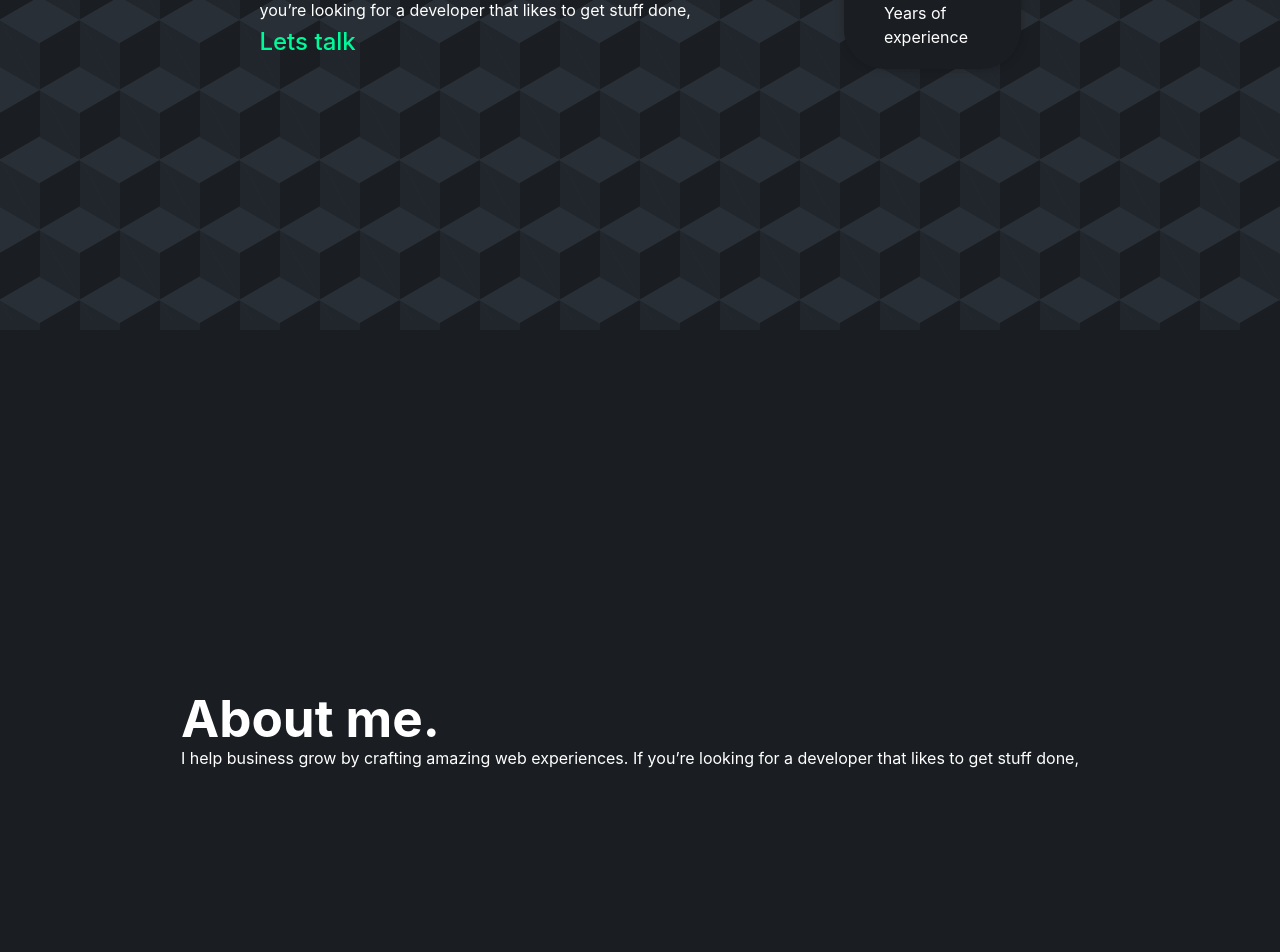
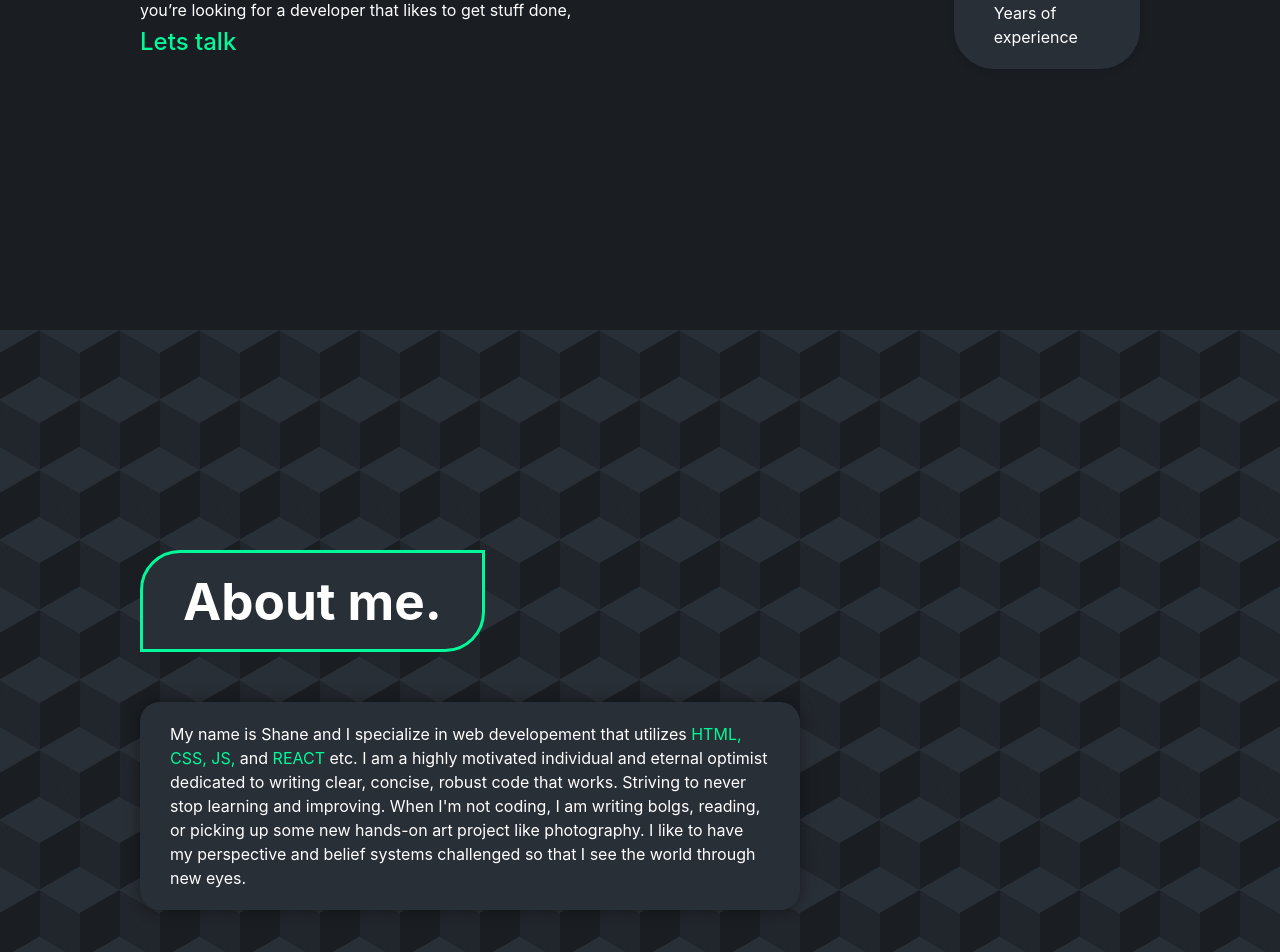
Before and after one commit to ShaneSaw1705/devportfolio, a React (Vite) app: page / in a window 1280 px wide. Shown: the part 470-1422 px from the top of the page. Built offline with nearby package versions, Linux system fonts and the light colour scheme.

Commit message:
Fixed the scaling issue

```diff
--- a/src/assets/AboutMe.jsx
+++ b/src/assets/AboutMe.jsx
@@ -5,14 +5,22 @@ export const AboutMe = () => {
     <div className="about-me-container">
       <div className="content">
         <div className="header">
-          <div>
+          <div className="about-me-section">
             <h1>About me.</h1>
-            <p>
-              I help business grow by crafting amazing web experiences. If
-              you’re looking for a developer that likes to get stuff done,
-            </p>
+            <div className="about-me">
+              <p>
+                My name is Shane and I specialize in web developement that
+                utilizes <span>HTML, CSS, JS,</span> and <span>REACT</span> etc.
+                I am a highly motivated individual and eternal optimist
+                dedicated to writing clear, concise, robust code that works.
+                Striving to never stop learning and improving. When I'm not
+                coding, I am writing bolgs, reading, or picking up some new
+                hands-on art project like photography. I like to have my
+                perspective and belief systems challenged so that I see the
+                world through new eyes.
+              </p>
+            </div>
           </div>
-          <img src="" alt="" />
         </div>
       </div>
     </div>
--- a/src/assets/NavBar.jsx
+++ b/src/assets/NavBar.jsx
@@ -14,7 +14,7 @@ export const NavBar = () => {
             <a href="#">Instagram</a>
           </li>
           <li>
-            <a href="#">Github</a>
+            <a href="https://github.com/ShaneSaw1705">Github</a>
           </li>
           <li>
             <a href="#">LinkedIn</a>
--- a/src/css/AboutMe.css
+++ b/src/css/AboutMe.css
@@ -1,11 +1,90 @@
 .about-me-container {
   width: 100vw;
   height: 100vh;
-  background-color: var(--bgcolor2);
+  background-color: #1a1e23;
+  opacity: 1;
+  background-image: linear-gradient(
+      30deg,
+      #292f36 12%,
+      transparent 12.5%,
+      transparent 87%,
+      #292f36 87.5%,
+      #292f36
+    ),
+    linear-gradient(
+      150deg,
+      #292f36 12%,
+      transparent 12.5%,
+      transparent 87%,
+      #292f36 87.5%,
+      #292f36
+    ),
+    linear-gradient(
+      30deg,
+      #292f36 12%,
+      transparent 12.5%,
+      transparent 87%,
+      #292f36 87.5%,
+      #292f36
+    ),
+    linear-gradient(
+      150deg,
+      #292f36 12%,
+      transparent 12.5%,
+      transparent 87%,
+      #292f36 87.5%,
+      #292f36
+    ),
+    linear-gradient(
+      60deg,
+      #292f3677 25%,
+      transparent 25.5%,
+      transparent 75%,
+      #292f3677 75%,
+      #292f3677
+    ),
+    linear-gradient(
+      60deg,
+      #292f3677 25%,
+      transparent 25.5%,
+      transparent 75%,
+      #292f3677 75%,
+      #292f3677
+    );
+  background-size: 80px 140px;
+  background-position: 0 0, 0 0, 40px 70px, 40px 70px, 0 0, 40px 70px;
 }
 
-.about-me-header {
+.about-me {
   display: flex;
   flex-direction: column;
-  width: 100%;
+  gap: 20px;
+  padding-inline: 30px;
+  padding-block: 20px;
+  border-radius: 20px;
+  box-shadow: 0 0 15px rgba(0, 0, 0, 0.4);
+  background-color: var(--bgcolor);
+  width: 60%;
 }
+
+.about-me span {
+  color: mediumspringgreen;
+}
+
+.about-me-section {
+  display: flex;
+  flex-direction: column;
+  align-items: start;
+  justify-content: start;
+  gap: 50px;
+}
+
+.about-me-section h1 {
+  background-color: var(--bgcolor);
+  padding-inline: 40px;
+  padding-block: 20px;
+  border-style: solid;
+  border-color: mediumspringgreen;
+  border-top-left-radius: 40px;
+  border-bottom-right-radius: 40px;
+}
--- a/src/css/HeaderHero.css
+++ b/src/css/HeaderHero.css
@@ -1,63 +1,14 @@
 .header-container {
   width: 100vw;
   height: 100vh;
-  background-color: #1a1e23;
-  opacity: 1;
-  background-image: linear-gradient(
-      30deg,
-      #292f36 12%,
-      transparent 12.5%,
-      transparent 87%,
-      #292f36 87.5%,
-      #292f36
-    ),
-    linear-gradient(
-      150deg,
-      #292f36 12%,
-      transparent 12.5%,
-      transparent 87%,
-      #292f36 87.5%,
-      #292f36
-    ),
-    linear-gradient(
-      30deg,
-      #292f36 12%,
-      transparent 12.5%,
-      transparent 87%,
-      #292f36 87.5%,
-      #292f36
-    ),
-    linear-gradient(
-      150deg,
-      #292f36 12%,
-      transparent 12.5%,
-      transparent 87%,
-      #292f36 87.5%,
-      #292f36
-    ),
-    linear-gradient(
-      60deg,
-      #292f3677 25%,
-      transparent 25.5%,
-      transparent 75%,
-      #292f3677 75%,
-      #292f3677
-    ),
-    linear-gradient(
-      60deg,
-      #292f3677 25%,
-      transparent 25.5%,
-      transparent 75%,
-      #292f3677 75%,
-      #292f3677
-    );
-  background-size: 80px 140px;
-  background-position: 0 0, 0 0, 40px 70px, 40px 70px, 0 0, 40px 70px;
+  background-color: var(--bgcolor2);
 }
 
 .intro {
   display: flex;
   flex-direction: column;
+  justify-content: start;
+  align-items: start;
   gap: 2px;
   margin-block: 20px;
   width: 100%;
@@ -78,7 +29,7 @@
   display: grid;
   gap: 5px;
   list-style: none;
-  background-color: var(--bgcolor2);
+  background-color: var(--bgcolor);
   padding-block: 20px;
   border-radius: 40px;
   box-shadow: 0 0 10px rgba(0, 0, 0, 0.2);
@@ -92,7 +43,6 @@
 
 .lets-talk {
   cursor: pointer;
-  width: 20%;
   transition: color 100ms;
 }
 
--- a/src/index.css
+++ b/src/index.css
@@ -48,7 +48,7 @@ h1 {
   flex-direction: column;
   align-items: center;
   justify-content: center;
-  max-width: 1920px;
+  max-width: 1000px;
   height: 100%;
   margin: auto;
 }
@@ -58,5 +58,6 @@ h1 {
   flex-direction: row;
   justify-content: space-between;
   gap: 20px;
+  width: 100%;
   align-items: center;
 }
```
